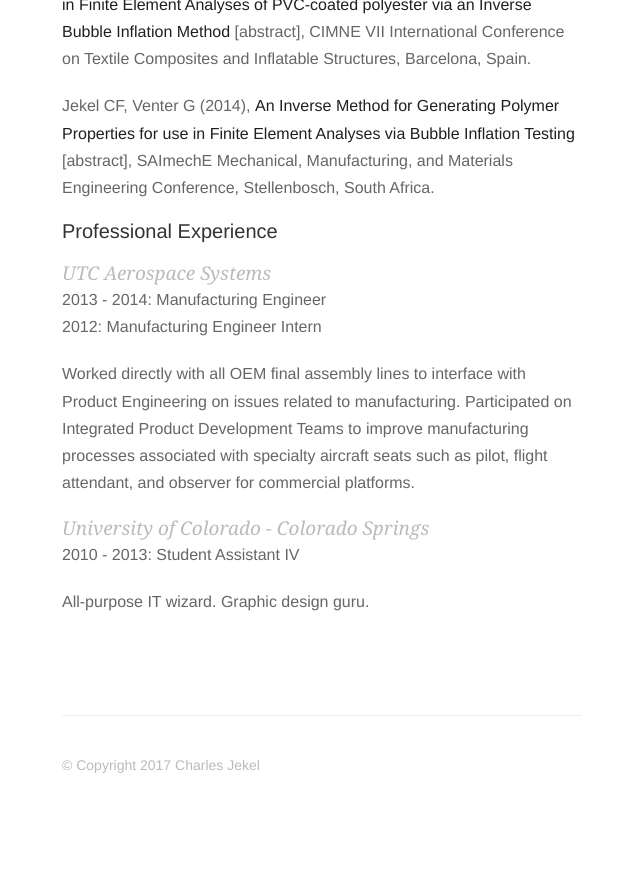
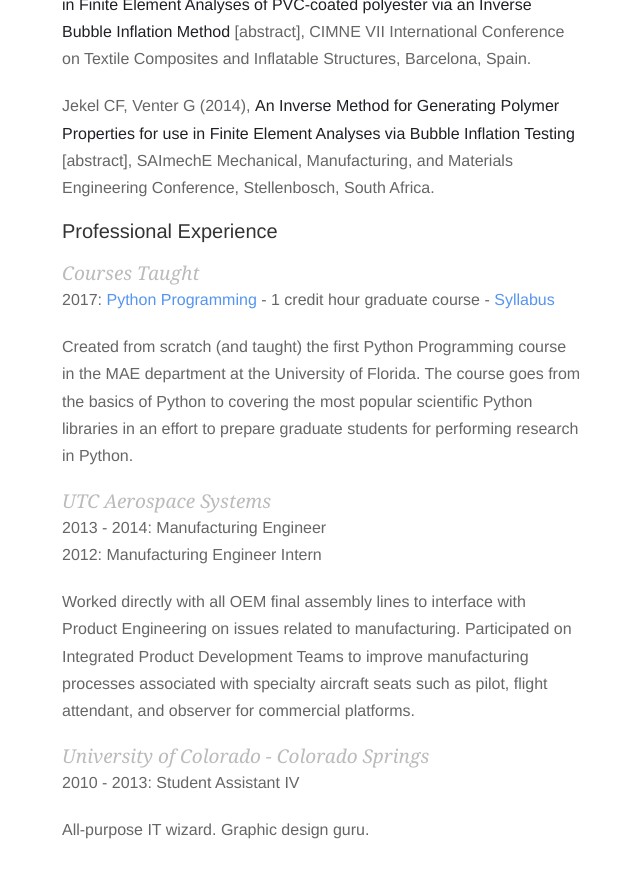
Before and after one commit to cjekel/cjekel.github.io, a Jekyll site: the page built from cv.md, in a window 1280 px wide and 900 px high, scrolled down 1132 px. Shown: the top 878 px of the window, without its empty margins (318-958 px from the left). Built offline with Jekyll 4.4.1, drawn with Linux system fonts in a browser that asks for light colours; nearby versions of some CDN libraries; before the commit the page ends 1948 px from its top, so only the background shows below that.

Commit message:
add teaching course info

```diff
--- a/cv.md
+++ b/cv.md
@@ -28,6 +28,11 @@ Jekel CF, Venter G (2014), **An Inverse Method for Generating Polymer Properties
 
 ### Professional Experience
 
+## Courses Taught
+2017: [Python Programming]({{ "/" | relative_url  }}assets/PythonProgrammingEML6934.pdf) - 1 credit hour graduate course - [Syllabus]({{ "/" | relative_url  }}assets/eml6934_Python_Syllabus.pdf)
+
+Created from scratch (and taught) the first Python Programming course in the MAE department at the University of Florida. The course goes from the basics of Python to covering the most popular scientific Python libraries in an effort to prepare graduate students for performing research in Python.
+
 ## UTC Aerospace Systems
 2013 - 2014: Manufacturing Engineer
 2012: Manufacturing Engineer Intern
```
Also changed, not shown: about.md (+2 -0 lines), 2 other files.
